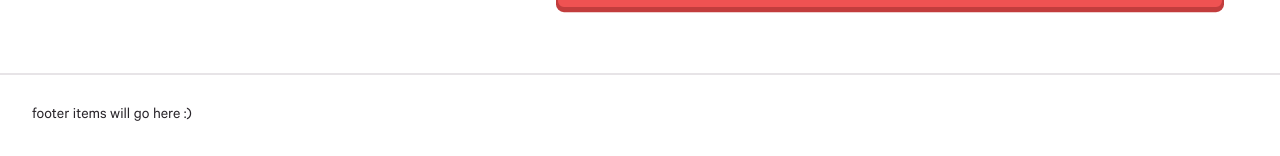
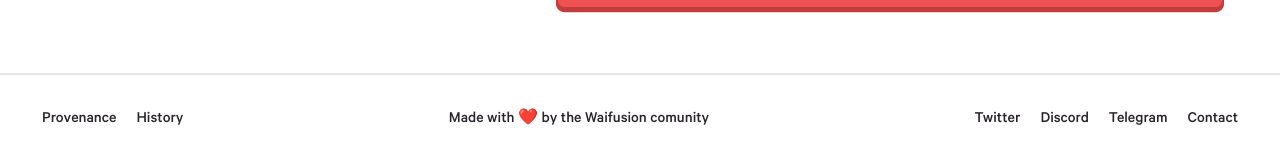
Before and after one commit to uwu-labs/waifusion-site, a React (Create React App) app: page /waifu/1 in a window 1280 px wide. Shown: the part 641-797 px from the top of the page. Built offline with nearby package versions, Linux system fonts and the light colour scheme.

Commit message:
:rocket: add content to footer

```diff
--- a/src/components/Footer.tsx
+++ b/src/components/Footer.tsx
@@ -5,14 +5,60 @@ const Container = styled.footer`
   width: 100%;
   padding: 2rem;
   box-sizing: border-box;
+  display: flex;
+  justify-content: space-between;
+`;
+
+const Section = styled.div`
+  display: flex;
+  font-weight: 500;
+`;
+
+const Link = styled.a`
+  margin: 0 10px;
+  text-decoration: none;
+
+  :hover {
+    text-decoration: underline;
+  }
 `;
 
 const Footer = () => {
   return (
     <Container>
-      footer items will go here :)
+      <Section>
+        <Link href="/provenance">Provenance</Link>
+        <Link href="/history">History</Link>
+      </Section>
+      <Section>Made with ❤️ by the Waifusion comunity</Section>
+      <Section>
+        <Link
+          href="https://twitter.com/waifusion"
+          target="_blank"
+          rel="noreferrer"
+        >
+          Twitter
+        </Link>
+        <Link
+          href="https://discord.com/invite/q5hRZR72wm"
+          target="_blank"
+          rel="noreferrer"
+        >
+          Discord
+        </Link>
+        <Link href="https://t.me/Waifusion" target="_blank" rel="noreferrer">
+          Telegram
+        </Link>
+        <Link
+          href="mailto: waifusiongovernance@gmail.com"
+          target="_blank"
+          rel="noreferrer"
+        >
+          Contact
+        </Link>
+      </Section>
     </Container>
-  )
-}
+  );
+};
 
 export default Footer;
```
